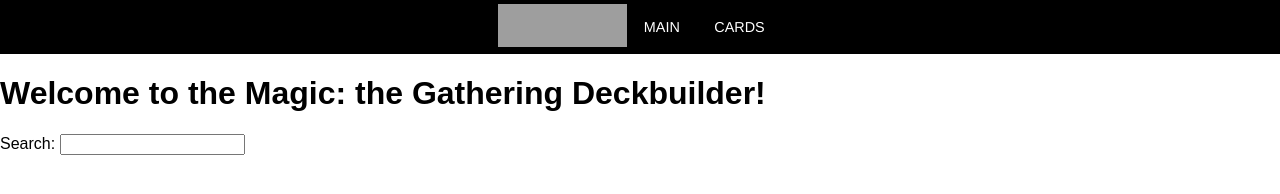
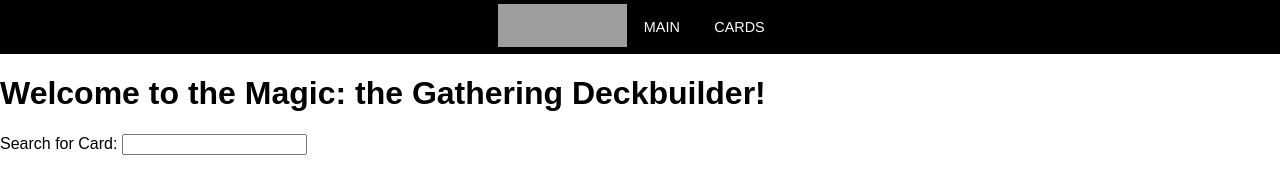
Before and after one commit to 2164-ServiceNow/parvez-sung-magic-the-gathering-deck-builder, a plain HTML site: page index.html in a window 1280 px wide. Drawn offline with nearby package versions, Linux system fonts and the light colour scheme; some packages are replaced by stand-ins of ours; grey boxes are pictures that could not be loaded.

Commit message:
Test commit

```diff
--- a/app/components/searchBar/searchBar.html
+++ b/app/components/searchBar/searchBar.html
@@ -1,2 +1,2 @@
-<label for="search">Search: </label>
+<label for="search">Search for Card: </label>
 <input ng-model="searchValue"/>
```
